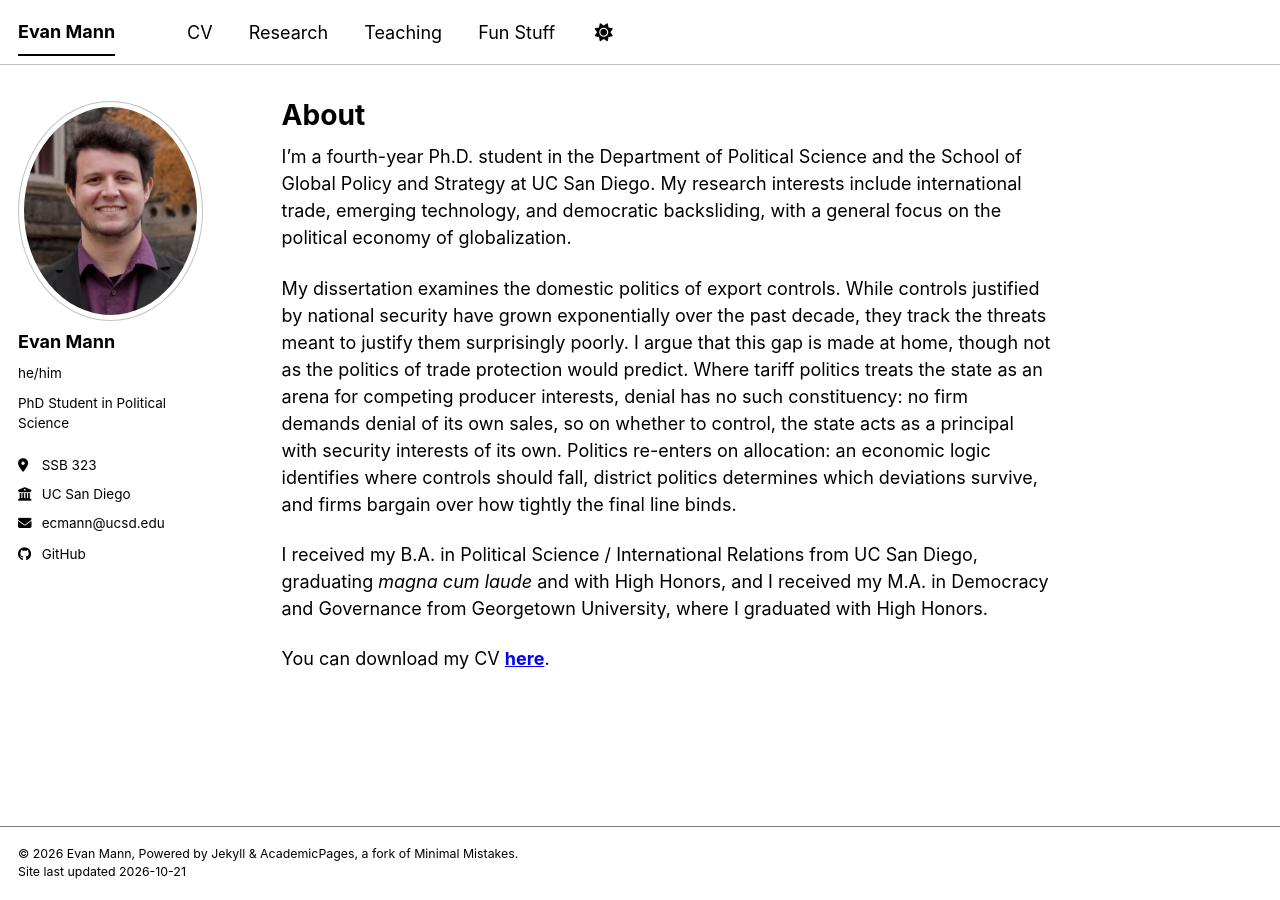
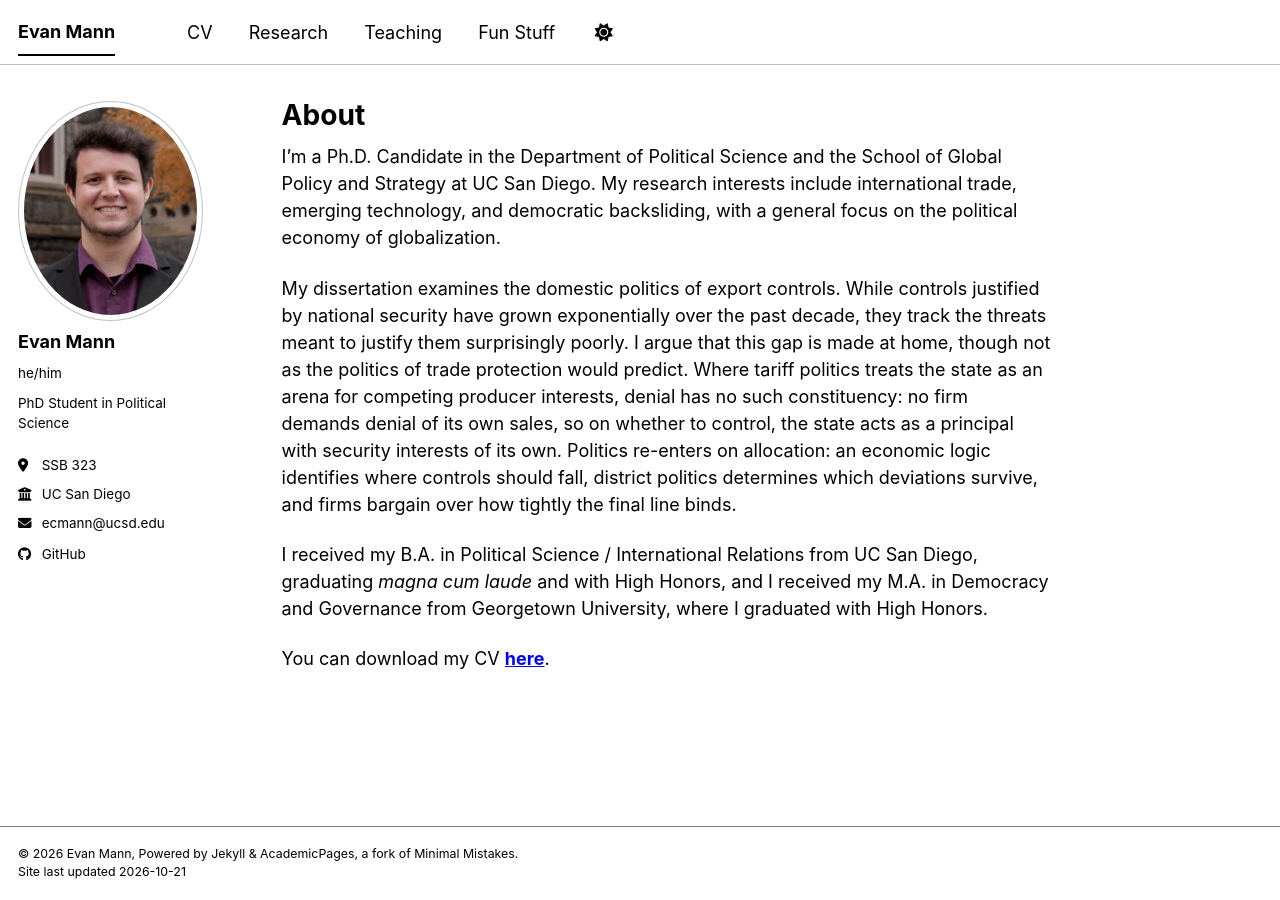
Before and after one commit to ecmannn/ecmannn.github.io, a Jekyll site: the page built from index.md, in a window 1280 px wide. Built offline with Jekyll 4.4.1, drawn with Linux system fonts in a browser that asks for light colours; a script bundle is joined from its source files by our own code; library files that are not in the unit come from our copies.

Commit message:
candidate update wooo

```diff
--- a/index.md
+++ b/index.md
@@ -5,7 +5,7 @@ title: "About"
 permalink: /
 ---
 
-I'm a fourth-year Ph.D. student in the Department of Political Science and the School of Global Policy and Strategy at UC San Diego. My research interests include international trade, emerging technology, and democratic backsliding, with a general focus on the political economy of globalization.
+I'm a Ph.D. Candidate in the Department of Political Science and the School of Global Policy and Strategy at UC San Diego. My research interests include international trade, emerging technology, and democratic backsliding, with a general focus on the political economy of globalization.
 
 My dissertation examines the domestic politics of export controls. While controls justified by national security have grown exponentially over the past decade, they track the threats meant to justify them surprisingly poorly. I argue that this gap is made at home, though not as the politics of trade protection would predict. Where tariff politics treats the state as an arena for competing producer interests, denial has no such constituency: no firm demands denial of its own sales, so on whether to control, the state acts as a principal with security interests of its own. Politics re-enters on allocation: an economic logic identifies where controls should fall, district politics determines which deviations survive, and firms bargain over how tightly the final line binds.
 
```
Also changed, not shown: 1 other file.
